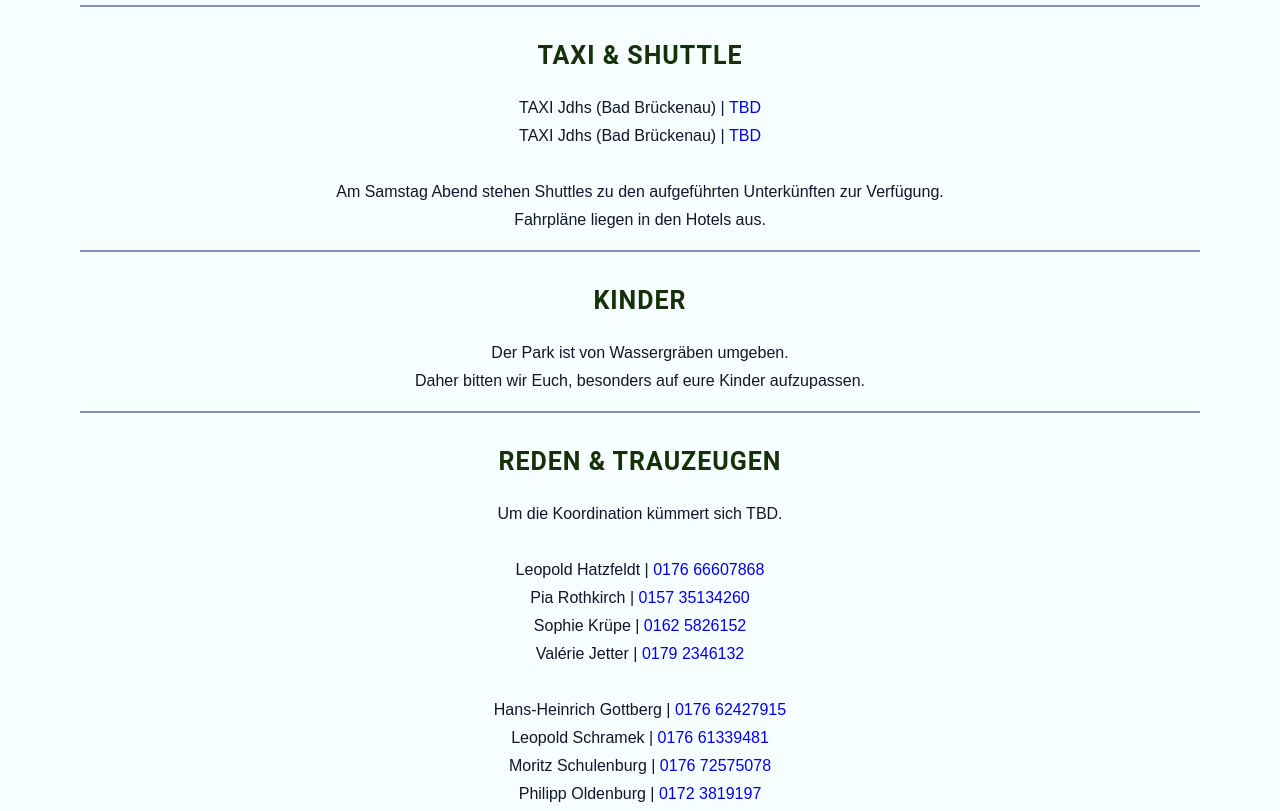
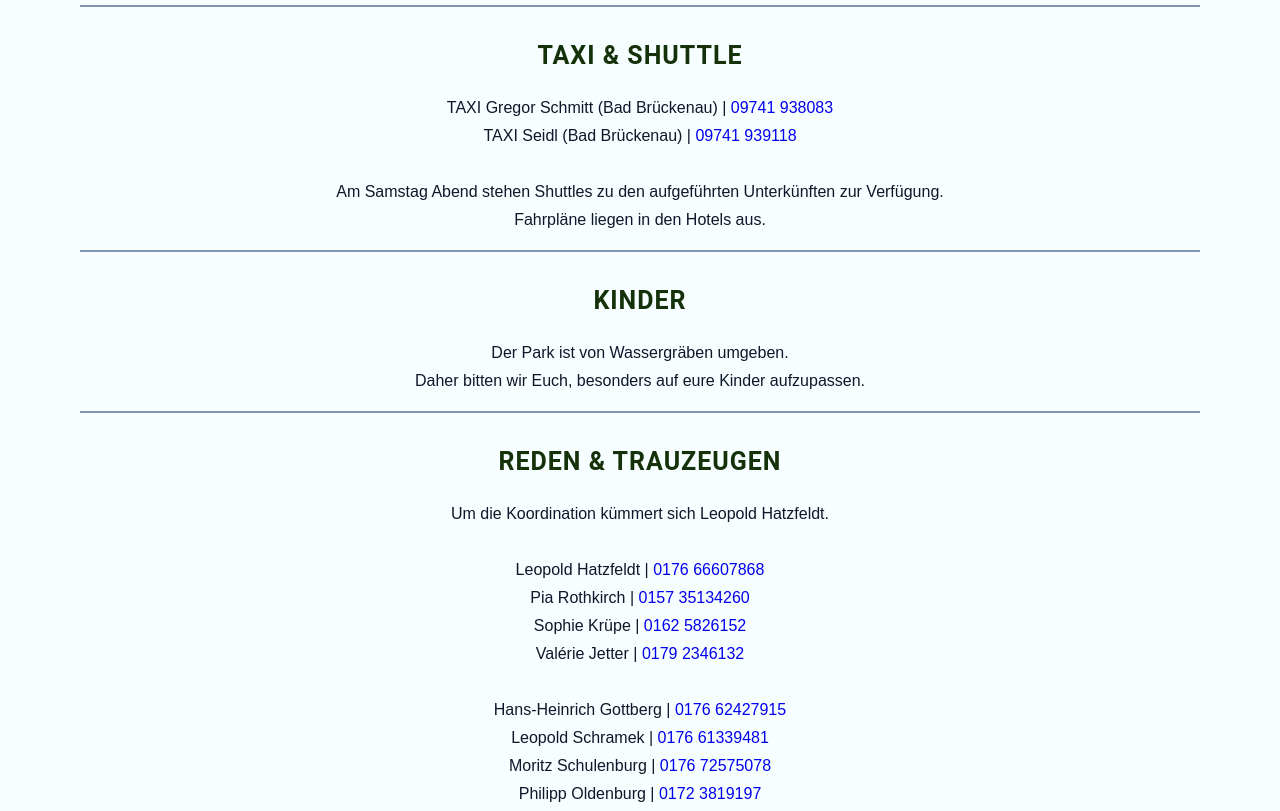
Before and after one commit to M-CE/M-CE.github.io, a plain HTML site: page index.html in a window 1280 px wide. Shown: the part 2580-3391 px from the top of the page. Drawn offline with Linux system fonts and the light colour scheme.

Commit message:
Some minor changes to Taxi, and SMS to

```diff
--- a/index.html
+++ b/index.html
@@ -42,8 +42,8 @@
           <p>Antwort bitte <b>bis 30. April</b> unter Angabe von Namen und Hotel</br>
             an <a href="mailto:cm.gottberg@gmail.com">cm.gottberg@gmail.com</a></br>
             oder per SMS an Mary oder Carli</br>
-            Mary:<a href="tel: 4915206606366"> 0152 06606366</a></br>
-            Carli:<a href="tel: 49152228981546606366"> 0152 22898154</p>
+            Mary:<a href="sms: 4915206606366"> 0152 06606366</a></br>
+            Carli:<a href="sms: 49152228981546606366"> 0152 22898154</p>
         </div>
       <div class="adressen">
           <h4 style = "border-top:2px solid #7D94B5">
@@ -83,8 +83,8 @@
           <h4 style = "border-top:2px solid #7D94B5">
               <a style = "font-weight: bold"></br>TAXI & SHUTTLE</a>
           </h4>
-          <p>TAXI Jdhs (Bad Brückenau) | <a href="tel: 496437"> TBD</a></br>
-            TAXI Jdhs (Bad Brückenau) | <a href="tel: 496437"> TBD</a></br></br>
+          <p>TAXI Gregor Schmitt (Bad Brückenau) | <a href="tel: 499741938083">09741 938083</a></br>
+            TAXI Seidl (Bad Brückenau) | <a href="tel: 499741939118">09741 939118</a></br></br>
               Am Samstag Abend stehen Shuttles zu den aufgeführten Unterkünften zur Verfügung. </br>Fahrpläne liegen in den Hotels aus.</p>
       </div>
       <div class="kinder">
@@ -97,7 +97,7 @@
           <h4 style = "border-top:2px solid #7D94B5">
               <a style = "font-weight: bold"></br>REDEN & TRAUZEUGEN</a>
           </h4>
-          <p>Um die Koordination kümmert sich TBD.</br></br>
+          <p>Um die Koordination kümmert sich Leopold Hatzfeldt.</br></br>
             Leopold Hatzfeldt | <a href="tel: 4917666607868"> 0176 66607868</a></br>
             Pia Rothkirch | <a href="tel: 4915735134260"> 0157 35134260</a></br>
             Sophie Krüpe | <a href="tel: 491625826152"> 0162 5826152</a></br>
```
